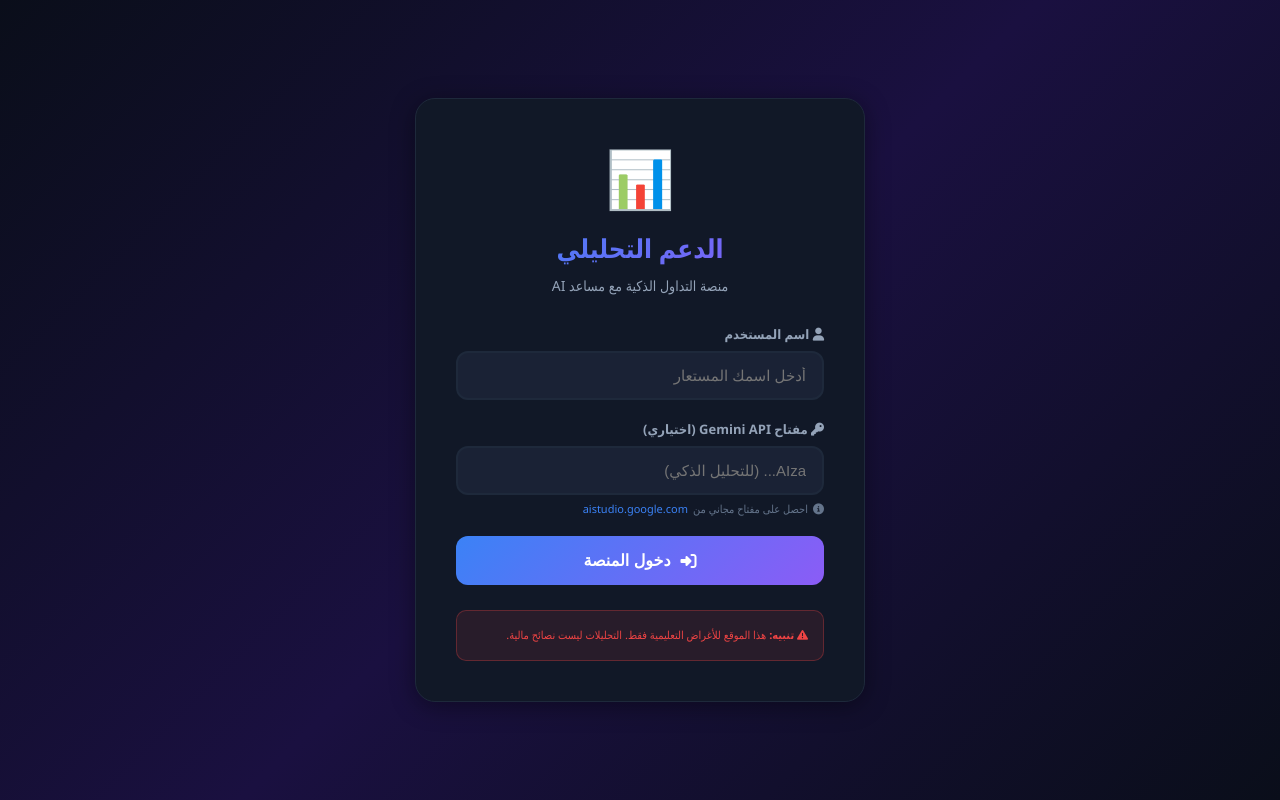
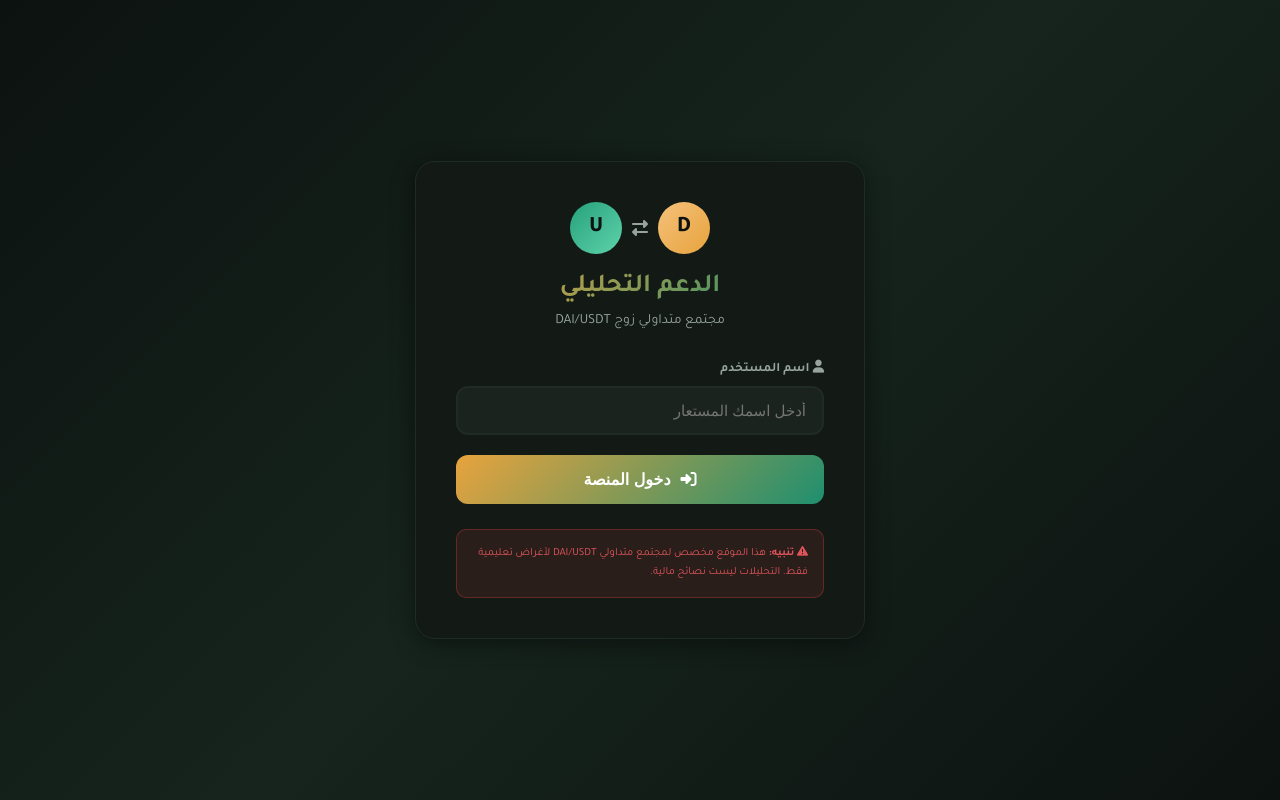
Before and after one commit to ayoub199514-bit/Myning, a plain HTML site: page index.html in a window 1280 px wide. Drawn offline with nearby package versions, Linux system fonts and the light colour scheme.

Commit message:
Add files via upload

```diff
--- a/index.html
+++ b/index.html
@@ -3,32 +3,35 @@
 <head>
     <meta charset="UTF-8">
     <meta name="viewport" content="width=device-width, initial-scale=1.0">
-    <title>الدعم التحليلي</title>
+    <title>الدعم التحليلي | DAI/USDT</title>
     <script src="https://cdn.jsdelivr.net/npm/marked/marked.min.js"></script>
     <link rel="stylesheet" href="https://cdnjs.cloudflare.com/ajax/libs/font-awesome/6.4.0/css/all.min.css">
+    <link rel="preconnect" href="https://fonts.googleapis.com">
+    <link rel="preconnect" href="https://fonts.gstatic.com" crossorigin>
+    <link href="https://fonts.googleapis.com/css2?family=Tajawal:wght@400;500;700;800&display=swap" rel="stylesheet">
 
     <style>
         * { margin: 0; padding: 0; box-sizing: border-box; }
         :root {
-            --bg-primary: #0a0e1a;
-            --bg-secondary: #111827;
-            --bg-tertiary: #1a2235;
-            --bg-card: #1e293b;
-            --accent-blue: #3b82f6;
-            --accent-green: #10b981;
-            --accent-red: #ef4444;
-            --accent-yellow: #f59e0b;
-            --accent-purple: #8b5cf6;
-            --accent-pink: #ec4899;
-            --text-primary: #f1f5f9;
-            --text-secondary: #94a3b8;
-            --text-muted: #64748b;
-            --border-color: #1e293b;
-            --shadow: 0 4px 24px rgba(0, 0, 0, 0.4);
+            --bg-primary: #0c1210;
+            --bg-secondary: #131a16;
+            --bg-tertiary: #1a231d;
+            --bg-card: #1e2a23;
+            --accent-blue: #e8a33d;
+            --accent-green: #26a17b;
+            --accent-red: #e0555c;
+            --accent-yellow: #f0b555;
+            --accent-purple: #1f8f6f;
+            --accent-pink: #c98a2e;
+            --text-primary: #eef1ee;
+            --text-secondary: #97a49c;
+            --text-muted: #647169;
+            --border-color: #202b24;
+            --shadow: 0 4px 24px rgba(0, 0, 0, 0.45);
         }
 
         body {
-            font-family: 'Segoe UI', Tahoma, Geneva, Verdana, sans-serif;
+            font-family: 'Tajawal', 'Segoe UI', Tahoma, Geneva, Verdana, sans-serif;
             background: var(--bg-primary);
             color: var(--text-primary);
             height: 100vh;
@@ -39,7 +42,7 @@
         .login-overlay {
             position: fixed;
             top: 0; left: 0; right: 0; bottom: 0;
-            background: linear-gradient(135deg, #0a0e1a 0%, #1a1040 50%, #0a0e1a 100%);
+            background: linear-gradient(135deg, #0c1210 0%, #16241d 50%, #0c1210 100%);
             display: flex;
             justify-content: center;
             align-items: center;
@@ -67,9 +70,37 @@
             margin-bottom: 30px;
         }
 
-        .login-header .logo {
-            font-size: 56px;
-            margin-bottom: 15px;
+        .coin-mark {
+            display: flex;
+            align-items: center;
+            justify-content: center;
+            gap: 10px;
+            margin-bottom: 18px;
+        }
+
+        .coin-mark .coin {
+            width: 52px;
+            height: 52px;
+            border-radius: 50%;
+            display: flex;
+            align-items: center;
+            justify-content: center;
+            font-size: 22px;
+            font-weight: 800;
+            color: #0c1210;
+        }
+
+        .coin-mark .coin-d {
+            background: linear-gradient(135deg, #f4c17a, var(--accent-blue));
+        }
+
+        .coin-mark .coin-u {
+            background: linear-gradient(135deg, var(--accent-green), #5fd3ab);
+        }
+
+        .coin-mark .swap-icon {
+            font-size: 16px;
+            color: var(--text-secondary);
         }
 
         .login-header h1 {
@@ -762,24 +793,18 @@
     <div class="login-overlay" id="loginOverlay">
         <div class="login-box">
             <div class="login-header">
-                <div class="logo">📊</div>
+                <div class="coin-mark">
+                    <span class="coin coin-d">D</span>
+                    <i class="fas fa-right-left swap-icon"></i>
+                    <span class="coin coin-u">U</span>
+                </div>
                 <h1>الدعم التحليلي</h1>
-                <p>منصة التداول الذكية مع مساعد AI</p>
+                <p>مجتمع متداولي زوج DAI/USDT</p>
             </div>
 
             <div class="input-group">
                 <label><i class="fas fa-user"></i> اسم المستخدم</label>
                 <input type="text" id="usernameInput" placeholder="أدخل اسمك المستعار" maxlength="20">
-            </div>
-
-            <div class="input-group">
-                <label><i class="fas fa-key"></i> مفتاح Gemini API (اختياري)</label>
-                <input type="password" id="apiKeyInput" placeholder="AIza... (للتحليل الذكي)">
-                <div class="api-hint">
-                    <i class="fas fa-info-circle"></i>
-                    احصل على مفتاح مجاني من
-                    <a href="https://aistudio.google.com/app/apikey" target="_blank">aistudio.google.com</a>
-                </div>
             </div>
 
             <button class="btn-primary" onclick="joinChat()">
@@ -789,7 +814,7 @@
 
             <div class="disclaimer-box">
                 <i class="fas fa-exclamation-triangle"></i>
-                <strong>تنبيه:</strong> هذا الموقع للأغراض التعليمية فقط. التحليلات ليست نصائح مالية.
+                <strong>تنبيه:</strong> هذا الموقع مخصص لمجتمع متداولي DAI/USDT لأغراض تعليمية فقط. التحليلات ليست نصائح مالية.
             </div>
         </div>
     </div>
@@ -827,8 +852,8 @@
                     </button>
                     <i class="fas fa-comments" style="font-size: 24px; color: var(--accent-blue);"></i>
                     <div>
-                        <h2 id="chatRoomTitle">الدعم التحليلي - العام</h2>
-                        <span id="chatRoomDesc">تواصل مع المتداولين</span>
+                        <h2 id="chatRoomTitle">الدعم التحليلي - غرفة DAI/USDT</h2>
+                        <span id="chatRoomDesc">نقاش عام حول زوج DAI/USDT</span>
                     </div>
                 </div>
                 <div class="header-actions">
@@ -843,7 +868,7 @@
 
             <div class="disclaimer-bar">
                 <i class="fas fa-exclamation-circle"></i>
-                للأغراض التعليمية فقط | ليست نصائح مالية
+                تعليمي فقط لمتابعي DAI/USDT | ليست نصائح مالية
             </div>
 
             <div class="chat-messages" id="chatMessages"></div>
@@ -885,7 +910,7 @@
     <div class="bot-modal" id="botModal">
         <div class="bot-container">
             <div class="bot-header">
-                <h3><i class="fas fa-robot"></i> المساعد التحليلي الذكي</h3>
+                <h3><i class="fas fa-robot"></i> مساعد تحليل DAI/USDT</h3>
                 <button class="close-bot" onclick="closeBot()">
                     <i class="fas fa-times"></i>
                 </button>
@@ -894,7 +919,7 @@
             <div class="bot-messages" id="botMessages">
                 <div class="bot-message ai">
                     <strong> المساعد الذكي:</strong><br>
-                    مرحباً! أنا هنا لمساعدتك في تحليل الشارتات والإجابة على أسئلتك.<br><br>
+                    مرحباً! أنا هنا لمساعدتك في متابعة زوج DAI/USDT وتحليل شارتاته والإجابة على أسئلتك.<br><br>
                     يمكنك:<br>
                     • رفع صورة شارت للتحليل<br>
                     • سؤال عن الأنماط الفنية<br>
@@ -928,7 +953,7 @@
 
     <script type="module">
         import { initializeApp } from "https://www.gstatic.com/firebasejs/10.8.0/firebase-app.js";
-        import { getDatabase, ref, push, onValue, onChildAdded, serverTimestamp, query, orderByChild, limitToLast }
+        import { getDatabase, ref, push, onValue, onChildAdded, onDisconnect, serverTimestamp, query, orderByChild, limitToLast }
             from "https://www.gstatic.com/firebasejs/10.8.0/firebase-database.js";
 
         const firebaseConfig = {
@@ -956,7 +981,6 @@
 
         window.joinChat = function() {
             const username = document.getElementById('usernameInput').value.trim();
-            const apiKey = document.getElementById('apiKeyInput').value.trim();
 
             if (username.length < 2) {
                 alert('الاسم يجب أن يكون حرفين على الأقل');
@@ -965,7 +989,6 @@
 
             currentUser = username;
             userId = 'user_' + Date.now() + '_' + Math.random().toString(36).substr(2, 9);
-            geminiKey = apiKey;
 
             document.getElementById('loginOverlay').style.display = 'none';
             document.getElementById('appContainer').style.display = 'flex';
@@ -974,7 +997,7 @@
             listenToMessages();
             listenToUsers();
 
-            addSystemMessage(`👋 مرحباً ${currentUser}! انضممت إلى الدعم التحليلي`);
+            addSystemMessage(`👋 مرحباً ${currentUser}! انضممت إلى مجتمع DAI/USDT`);
         };
 
         function registerPresence() {
@@ -1042,8 +1065,8 @@
             document.querySelectorAll('.mode-btn').forEach(btn => btn.classList.remove('active'));
 
             if (mode === 'public') {
-                document.getElementById('chatRoomTitle').textContent = 'الدعم التحليلي - العام';
-                document.getElementById('chatRoomDesc').textContent = 'تواصل مع المتداولين';
+                document.getElementById('chatRoomTitle').textContent = 'الدعم التحليلي - غرفة DAI/USDT';
+                document.getElementById('chatRoomDesc').textContent = 'نقاش عام حول زوج DAI/USDT';
                 document.querySelectorAll('.mode-btn')[0].classList.add('active');
                 addSystemMessage('🌍 انتقلت إلى الدردشة العامة');
             }
@@ -1113,12 +1136,13 @@
             window.removeBotImage();
 
             // إرسال للـ AI
-            if (geminiKey && botImageBase64) {
-                await analyzeWithGemini(botImageBase64, text);
+            if (botImageBase64) {
+                setTimeout(() => {
+                    addBotMessage('عذراً، التحليل الذكي غير متاح حالياً. يمكنك سؤال المتداولين الآخرين عن شارت DAI/USDT في الدردشة العامة أو الخاصة.', 'ai');
+                }, 500);
             } else if (text) {
-                // رد بسيط إذا لم يكن هناك مفتاح
                 setTimeout(() => {
-                    addBotMessage('للحصول على تحليل ذكي، يرجى:\n1. إدخال مفتاح Gemini API\n2. رفع صورة الشارت', 'ai');
+                    addBotMessage('يرجى رفع صورة شارت DAI/USDT لتحليلها.', 'ai');
                 }, 500);
             }
         };
@@ -1129,8 +1153,8 @@
                 const mimeType = imageBase64.split(';')[0].split(':')[1];
 
                 const prompt = question
-                    ? `محلل فني خبير. المستخدم يسأل: "${question}". حلل الشارت:`
-                    : 'محلل فني محترف. حلل هذا الشارت:';
+                    ? `محلل فني خبير في زوج DAI/USDT. المستخدم يسأل: "${question}". حلل الشارت:`
+                    : 'محلل فني محترف متخصص في زوج DAI/USDT. حلل هذا الشارت:';
 
                 const fullPrompt = `${prompt}
 
```
